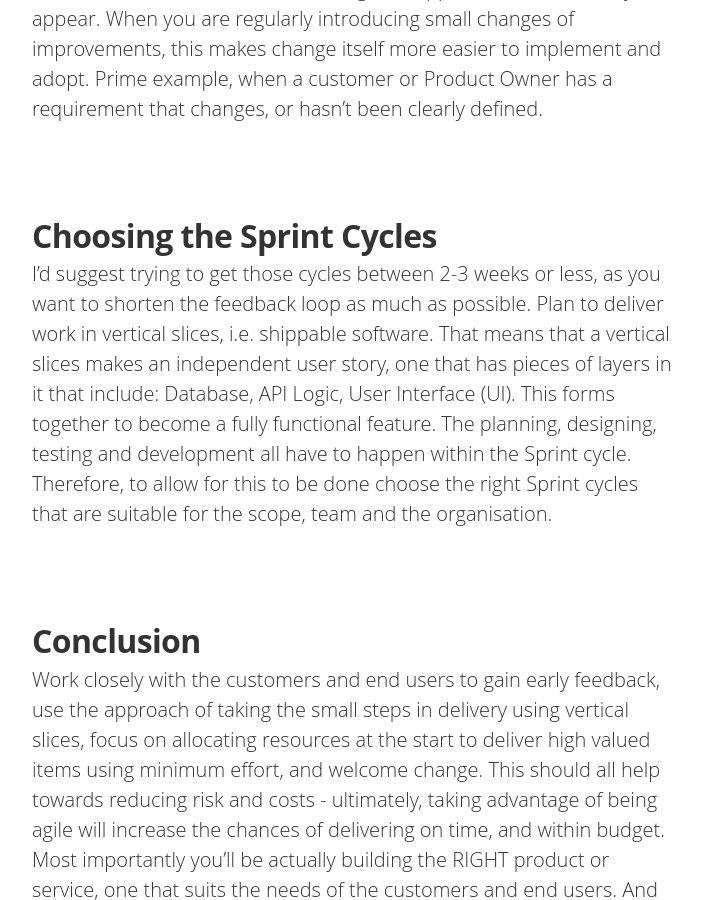
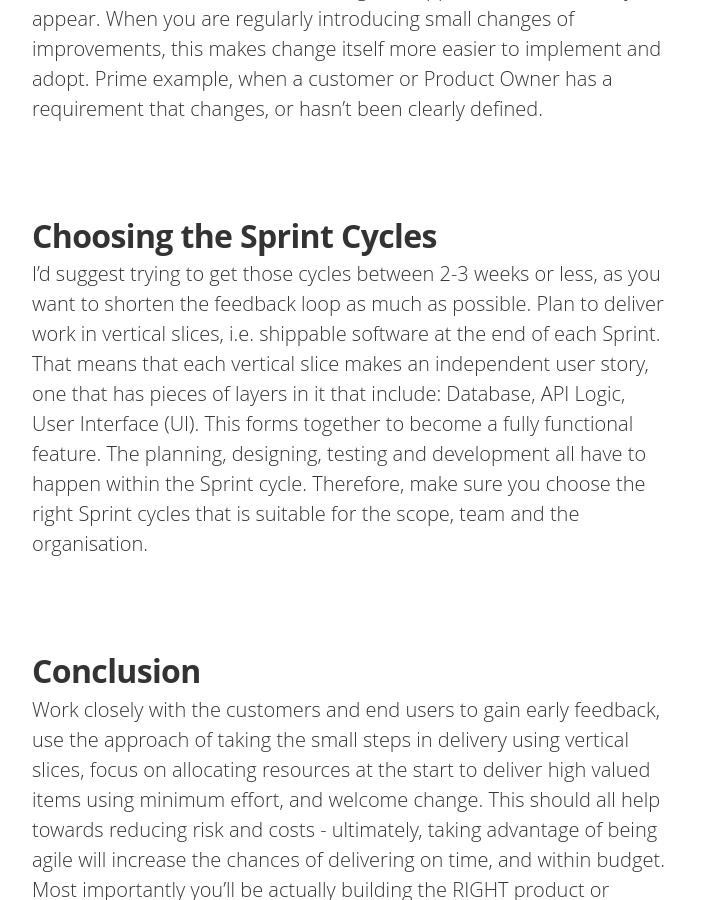
Before and after one commit to IamJackReed/JackReed, a Jekyll site: the page built from _posts/2017-09-21-taking-advantage-of-being-agile.markdown, in a window 1280 px wide and 900 px high, scrolled down 3046 px. Shown: the whole window, without its empty margins (288-989 px from the left). Built offline with Jekyll 4.4.1, drawn with Linux system fonts in a browser that asks for light colours; nearby versions of some CDN libraries; some web fonts are replaced; comment, search, counter and statistics services are not loaded.

Commit message:
Update 2017-09-21-taking-advantage-of-being-agile.markdown

```diff
--- a/_posts/2017-09-21-taking-advantage-of-being-agile.markdown
+++ b/_posts/2017-09-21-taking-advantage-of-being-agile.markdown
@@ -29,7 +29,7 @@ One of the twelve agile manifesto principles states _'Accommodate changing requi
 <span style="color:#00000; font-family: 'open sans'; font-size: 1em; font-size: 20px; font-weight: 200; hyphens: none;">I spoke about this earlier, and I'm going to do it some more! Being able to effectively deal with change will soon show overtime that it can provide opportunities with positive outcomes, and limits the amount of re-work. It also aids towards revealing new opportunities when they appear. When you are regularly introducing small changes of improvements, this makes change itself more easier to implement and adopt. Prime example, when a customer or Product Owner has a requirement that changes, or hasn't been clearly defined.</span>
 
 # Choosing the Sprint Cycles
-<span style="color:#00000; font-family: 'open sans'; font-size: 1em; font-size: 20px; font-weight: 200; hyphens: none;">I'd suggest trying to get those cycles between 2-3 weeks or less, as you want to shorten the feedback loop as much as possible. Plan to deliver work in vertical slices, i.e. shippable software. That means that a vertical slices makes an independent user story, one that has pieces of layers in it that include: Database, API Logic, User Interface (UI). This forms together to become a fully functional feature. The planning, designing, testing and development all have to happen within the Sprint cycle. Therefore, to allow for this to be done choose the right Sprint cycles that are suitable for the scope, team and the organisation.</span>
+<span style="color:#00000; font-family: 'open sans'; font-size: 1em; font-size: 20px; font-weight: 200; hyphens: none;">I'd suggest trying to get those cycles between 2-3 weeks or less, as you want to shorten the feedback loop as much as possible. Plan to deliver work in vertical slices, i.e. shippable software at the end of each Sprint. That means that each vertical slice makes an independent user story, one that has pieces of layers in it that include: Database, API Logic, User Interface (UI). This forms together to become a fully functional feature. The planning, designing, testing and development all have to happen within the Sprint cycle. Therefore, make sure you choose the right Sprint cycles that is suitable for the scope, team and the organisation.</span>
 
 # Conclusion
 <span style="color:#00000; font-family: 'open sans'; font-size: 1em; font-size: 20px; font-weight: 200; hyphens: none;">Work closely with the customers and end users to gain early feedback, use the approach of taking the small steps in delivery using vertical slices, focus on allocating resources at the start to deliver high valued items using minimum effort, and welcome change. This should all help towards reducing risk and costs - ultimately, taking advantage of being agile will increase the chances of delivering on time, and within budget. Most importantly you'll be actually building the RIGHT product or service, one that suits the needs of the customers and end users. And when that happens, working on software projects become so much more enjoyable and rewarding.</span>
```
